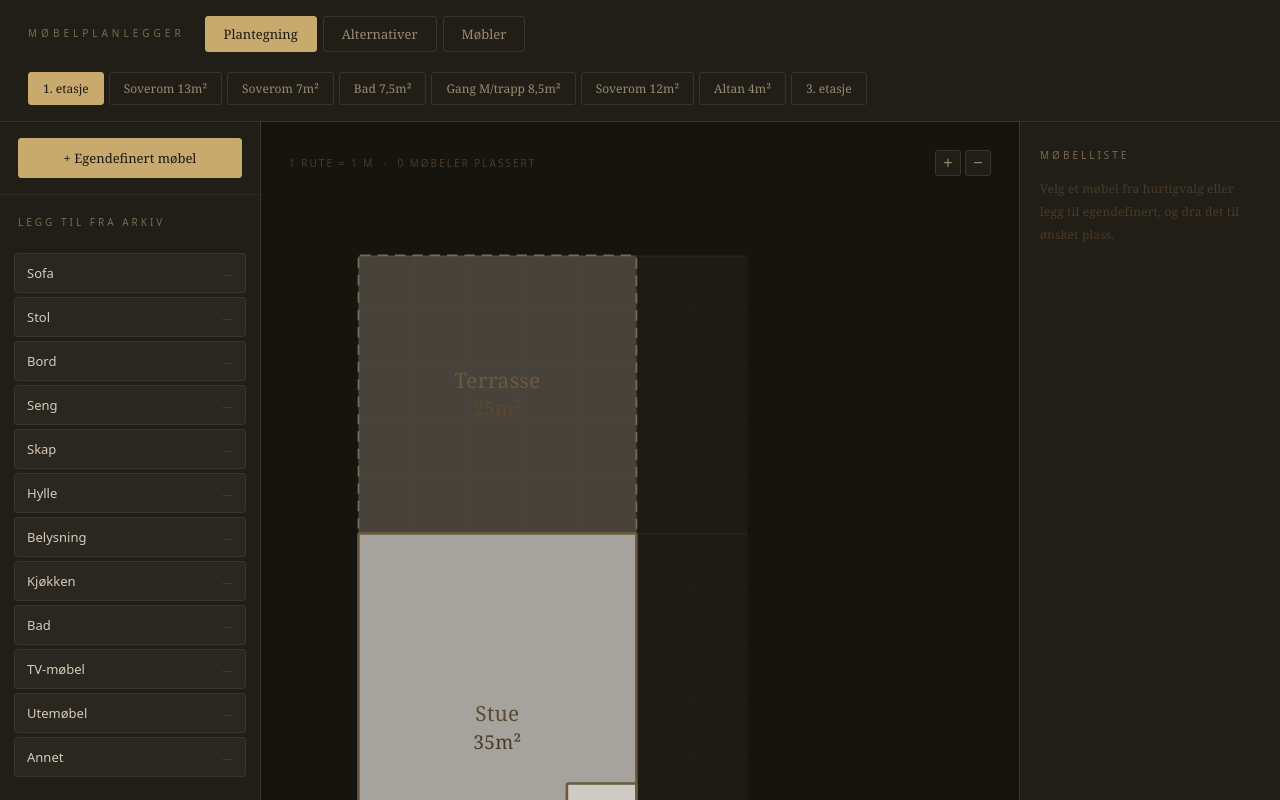
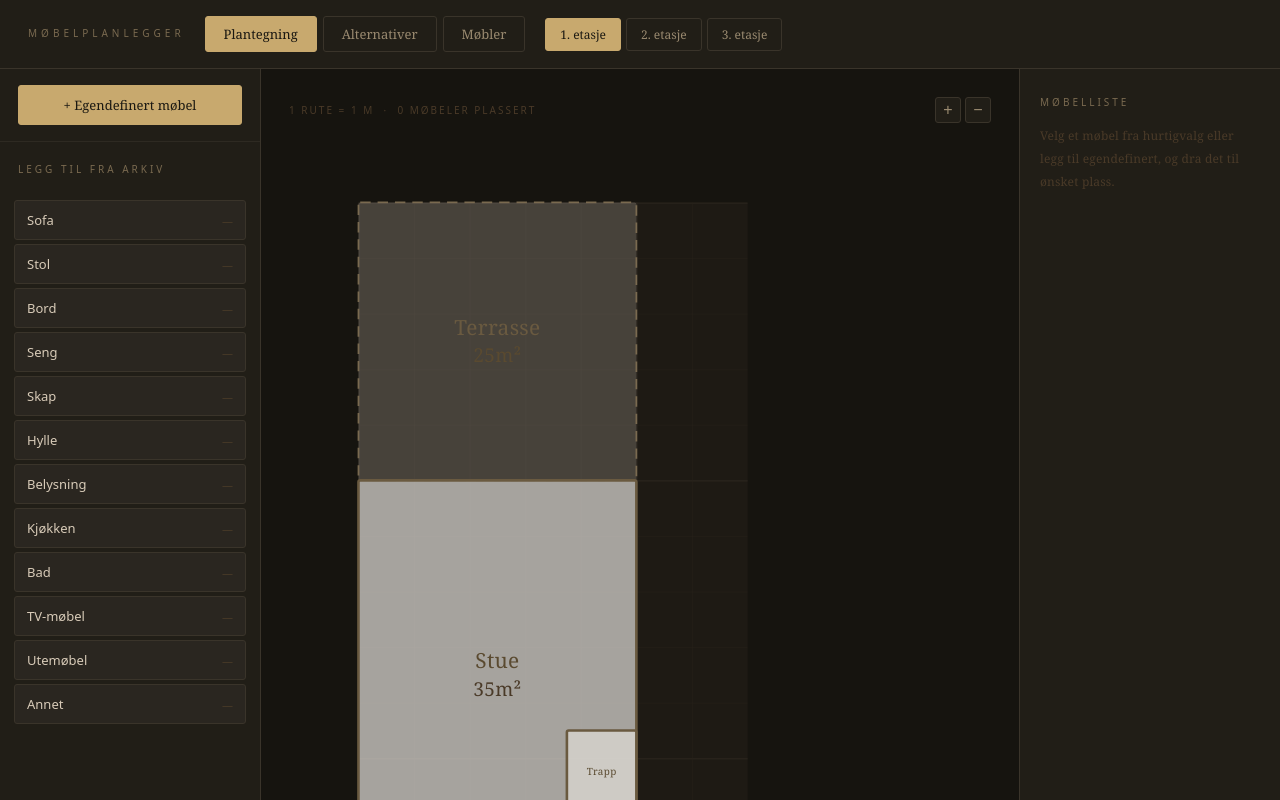
Before and after one commit to paalis/romplanlegger, a React (Vite) app: page / in a window 1280 px wide. Shown: the top 800 px of the page. Built offline with nearby package versions, Linux system fonts and the light colour scheme.

Commit message:
Refactor room data structure in App.tsx

```diff
--- a/src/App.tsx
+++ b/src/App.tsx
@@ -37,24 +37,29 @@ const FLOORS = [
     ],
   },
 
+  {
+    id: 2, name: '2. etasje', width: 7, height: 15,
+    rooms: [
       { id: 'sov1', name: 'Soverom 13m²',
-  x: 0, y: 0, w: 3.25, h: 4.0, color: '#e8edf0' },
-
+        x: 0, y: 0, w: 3.25, h: 4.0,
+        color: '#e8edf0' },
       { id: 'sov2', name: 'Soverom 7m²',
-  x: 3.25, y: 0, w: 1.75, h: 4.0, color: '#e8edf0' },
-
+        x: 3.25, y: 0, w: 1.75, h: 3.0,
+        color: '#e8edf0' },
       { id: 'bad', name: 'Bad 7,5m²',
-  x: 0, y: 4.0, w: 3.25, h: 2.31, color: '#d6eaf8' },
-
+        x: 0, y: 4.0, w: 3.25, h: 2.31,
+        color: '#d6eaf8' },
       { id: 'gang2', name: 'Gang M/trapp 8,5m²',
-  x: 3.25, y: 4.0, w: 1.75, h: 2.31, color: '#f0ede8' },
-
+        x: 3.25, y: 4.0, w: 1.75, h: 3.31,
+        color: '#f0ede8' },
       { id: 'sov3', name: 'Soverom 12m²',
-  x: 0, y: 6.31, w: 5.0, h: 2.4, color: '#e8edf0' },
-
+        x: 0, y: 6.31, w: 5.0, h: 2.4,
+        color: '#e8edf0' },
       { id: 'altan', name: 'Altan 4m²',
-  x: 3.0, y: 8.71, w: 2.0, h: 2.0, color: '#e8e0d0', dashed: true },
-
+        x: 3.0, y: 8.71, w: 2.0, h: 2.0,
+        color: '#e8e0d0', dashed: true },
+    ],
+  },
 
   {
     id: 3, name: '3. etasje', width: 7, height: 12,
@@ -80,7 +85,6 @@ const FLOORS = [
     ],
   },
 ];
-
 
 const PRESETS = [
   { name: 'Sofa (3-seter)', w: 2.2, h: 0.9, color: '#8B7355' },
```
Lines whose indentation alone changed are shown as unchanged.
